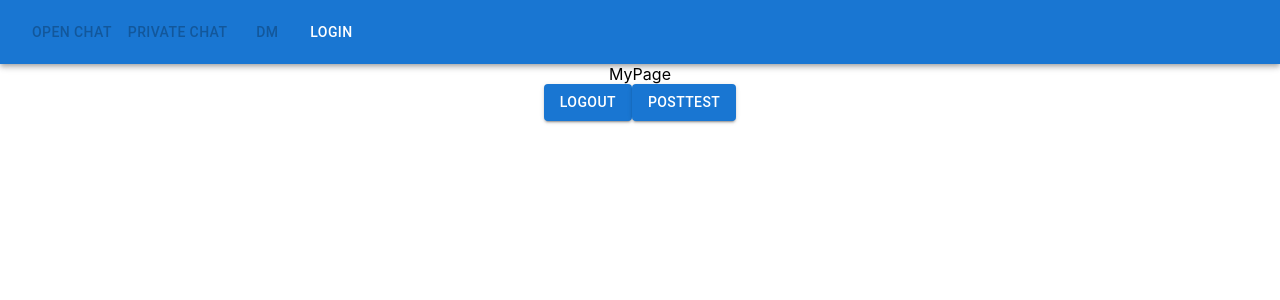
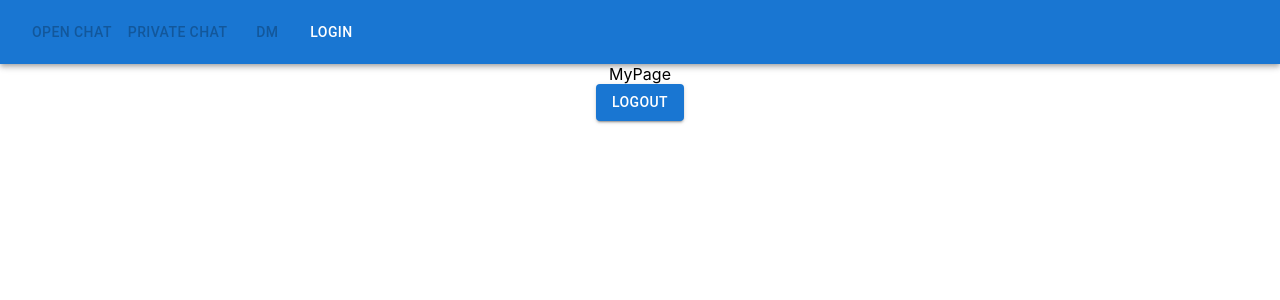
Before and after one commit to syouchan234/laravel_react_chatApp, a React (Create React App) app: page /mypage in a window 1280 px wide. Shown: the top 300 px of the page. Built offline with nearby package versions, Linux system fonts and the light colour scheme.

Commit message:
軽微な不具合の修正

```diff
--- a/src/api/api.js
+++ b/src/api/api.js
@@ -129,6 +129,7 @@ export const pushPost = async (content) => {
         errorCheck();
         alert("エラーが発生しました。ログインページに戻ります。");
         console.error(error);
+        window.location.href = '/login'; // ログインページにリダイレクト
         throw error;
     }
 };
--- a/src/routes/mypage/MyPage.jsx
+++ b/src/routes/mypage/MyPage.jsx
@@ -1,13 +1,10 @@
 import React from 'react'
 import { Button } from '@mui/material';
-import { logout, pushPost } from '../../api/api';
+import { logout } from '../../api/api';
 
 export const MyPage = () => {
   const logoutBtn = () => {
     logout();
-  }
-  const posttest = () => {
-    pushPost();
   }
   return (
     <div>
@@ -15,9 +12,6 @@ export const MyPage = () => {
       <Button variant="contained" color="primary" onClick={logoutBtn}>
           Logout
         </Button>
-        <Button variant="contained" color="primary" onClick={posttest}>
-          postTest
-        </Button>
     </div>
   )
 }
--- a/src/routes/openchat/OpenChat.jsx
+++ b/src/routes/openchat/OpenChat.jsx
@@ -12,7 +12,7 @@ const OpenChat = () => {
 
   return (
     <div>
-      <div>OpenChat</div>
+      {/* <div>OpenChat</div> */}
       <PostForm onPostSuccess={handlePostSuccess} />
       <Contents  key={contentsKey}/>
     </div>
```
